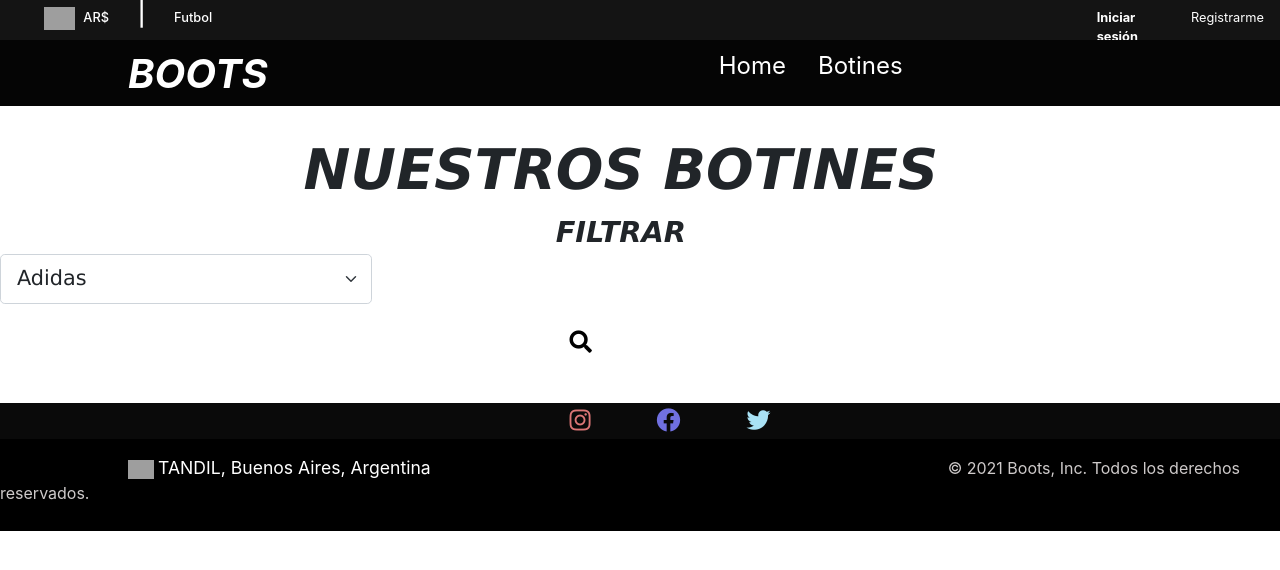
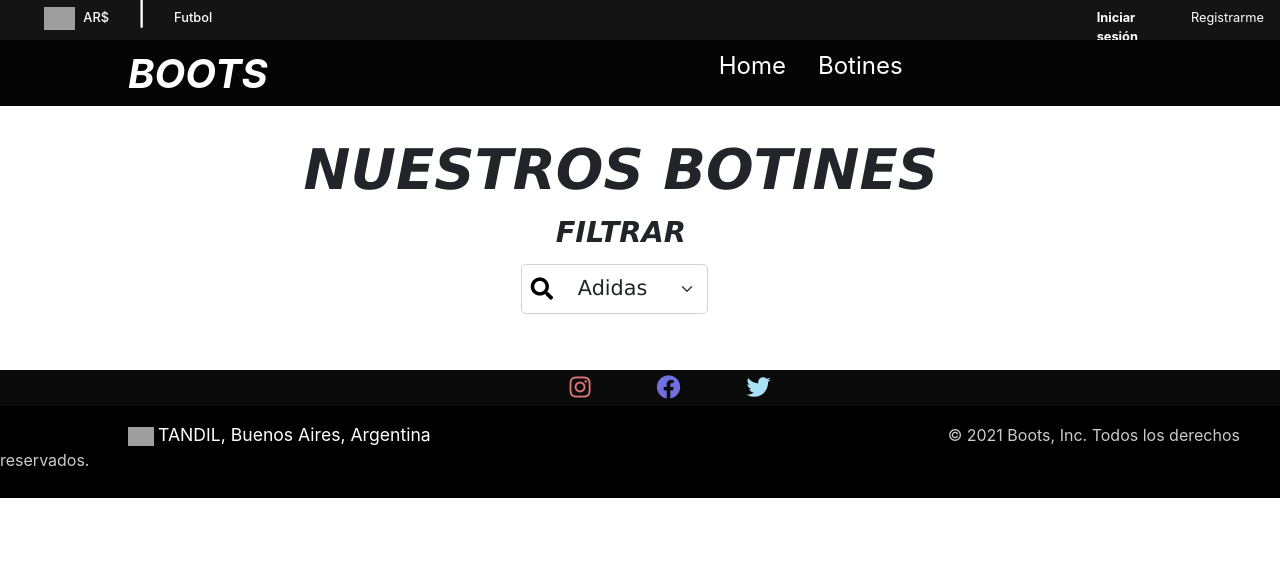
Before and after one commit to valentincharlone/TPE-Venta-de-botines, a PHP site: page /botines in a window 1280 px wide. Shown: the top 570 px of the page. Run offline with PHP 8.4, Linux system fonts and the light colour scheme; data comes from the database, SQL or seed files in the repository; data that the repository does not hold is empty; some libraries are stand-ins or nearby versions; grey boxes are pictures that could not be loaded.

Commit message:
Se modifico css

```diff
--- a/css/styles.css
+++ b/css/styles.css
@@ -359,12 +359,23 @@ hr {
 
 /* FILTRO */
 
+.contenedorFiltro {
+    display: flex;
+
+}
+
 .selectFiltro {
-    width:30%;
+    margin-top: 10px;
+    margin-left: 42%;
+    padding-right: 20px;
+    text-align: center;
+    width:15%;
 }
 .btn-filtroB, .btn-filtroV {
+    position: absolute;
+    margin-left: 41%;
+    margin-top: 15px;
     border: none;
-    margin-top: 3px;
     height:40px;
     font-size: 1.4rem;
     border-radius:40%;
@@ -378,9 +389,6 @@ hr {
 .btn-filtroB:hover, .btn-filtroV:hover {
     background-color:rgb(86, 175, 204);
     color: rgb(210, 234, 235);
-}
-.btn-filtroB {
-    margin-left: -80px;
 }
 
 /* CREATE BOOT Y UPDATE BOOT*/
@@ -574,7 +582,7 @@ form input {
     position: relative;
 }
 .inputFiltro {
-    width: 25%;
+    width: 20%;
     height:40px;
     border-radius: 10%;
 }
@@ -587,7 +595,9 @@ label {
 option {
     width:140px;
 }
+
 /*MARCAS */
+
 .nuevaMarca {
     width: 2    0%;
     height:40px;
--- a/templates/boot/bootDetail.tpl
+++ b/templates/boot/bootDetail.tpl
@@ -10,7 +10,7 @@
             <hr>
                 <h2 class="container-talle">Talle: {$boot->talle}</h2>
             <hr>
-                <h2 class="container-precio">Precio: ${$boot->precio}</h2>
+                <h2 class="container-precio">Precio: {$boot->precio}</h2>
             <hr>
                 <h2 class="container-descripcion">Descripcion: {$boot->descripcion}</h2>
             <hr>
--- a/templates/filter.tpl
+++ b/templates/filter.tpl
@@ -1,9 +1,13 @@
-   <form class="form-alta" action="filtrar" method="POST">
-    <label>Filtrar</label><select name="marca" id="marca" class="form-select form-select-lg mb-3 selectFiltro" aria-label=".form-select-lg example">
+
+  <form class="form-alta" action="filtrar" method="POST">
+    <label>Filtrar</label>
+    <div class="contenedorFiltro">
+                      <button type="submit" class="fas fa-search btn-filtroB" name="filtrar" id="filtrar" ></button>
+    <select name="marca" id="marca" class="form-select form-select-lg mb-3 selectFiltro" aria-label=".form-select-lg example">
                       <option value="1">Adidas </option>
                       <option value="2">Nike </option>
                       <option value="3">Puma </option>
                       <option value="4">Lotto </option>
                     </select>
-    <button type="submit" class="fas fa-search btn-filtroB" name="filtrar" id="filtrar" ></button>
+    </div>
     </form>
--- a/templates/form/updateBoot.tpl
+++ b/templates/form/updateBoot.tpl
@@ -30,7 +30,7 @@
                       <option value="39" {if $boot->talle ==39}selected {/if}>39 </option>
                       <option value="39.5" {if $boot->talle ==39.5}selected {/if}>39.5 </option>
                       <option value="40" {if $boot->talle ==40}selected {/if}>40 </option>
-                      <option value="40.5 {if $boot->talle ==40.5}selected {/if}">40.5 </option>
+                      <option value="40.5" {if $boot->talle ==40.5}selected {/if}>40.5 </option>
                       <option value="41" {if $boot->talle ==41}selected {/if}>41 </option>
                       <option value="41.5" {if $boot->talle ==41.5}selected {/if}>41.5 </option>
                       <option value="42" {if $boot->talle ==42}selected {/if}>42 </option>
```
